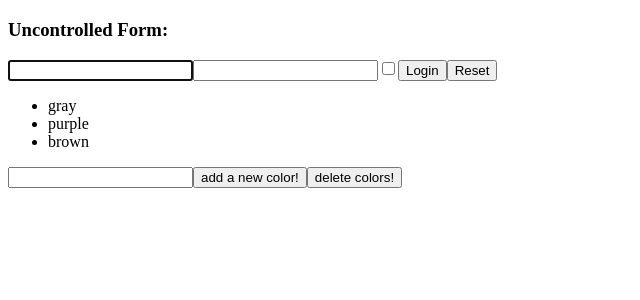
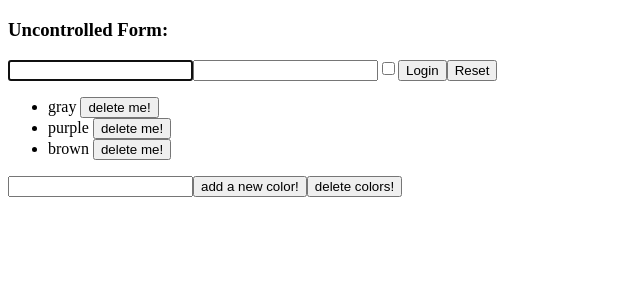
Before and after one commit to Meli357/REACT-exercises, a React (Create React App) app: page / in a window 1280 px wide. Shown: the top 300 px of the page, without its empty margins (0-640 px from the left). Built offline with nearby package versions, Linux system fonts and the light colour scheme.

Commit message:
add delete to each li

```diff
--- a/src/TodoList.js
+++ b/src/TodoList.js
@@ -26,12 +26,20 @@ export class TodoList extends React.Component{
         })
     }
 
+    handleItem = (index) =>{
+        this.setState({
+            items: this.state.items.filter(function(e,i){
+                return i !== index;
+            })
+        });
+    }
+
     render(){
         return(
             <div>
                 <ul>
                     {this.state.items.map((item, index)=>
-                    <li key={index}>{item}</li>)}
+                    <li key={index}>{item} <button onClick={this.handleItem.bind(this, index)}>delete me!</button></li>)}
                 </ul>
                 <input name="input" value={this.state.input} onChange={this.handleInput}/>
                 <button onClick={this.handleBtn}>add a new color!</button>
```
